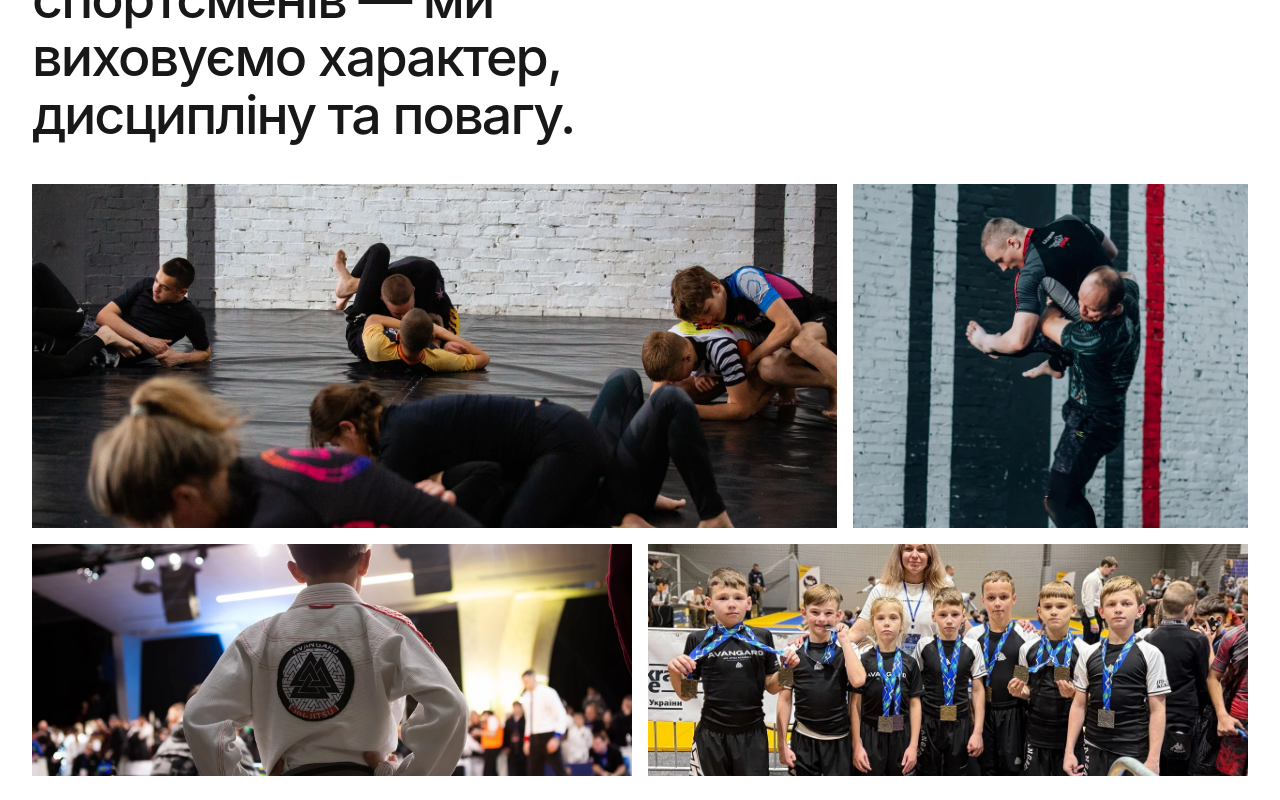
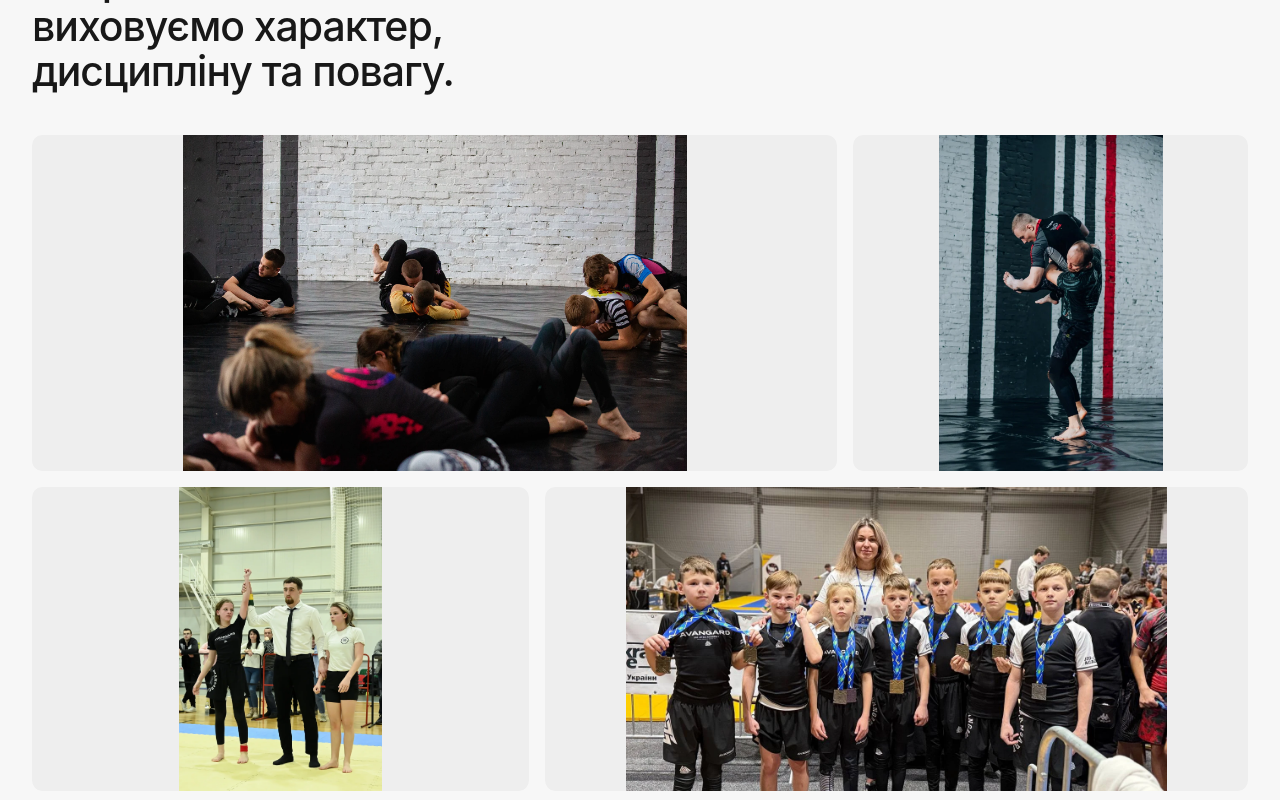
Before and after one commit to dobrodiynazar-dotcom/Avg-, a Next.js app: page / in a window 1280 px wide. Shown: the part 3600-4400 px from the top of the page. Built offline with nearby package versions, Linux system fonts and the light colour scheme.

Commit message:
Refine homepage academy collage and mobile header

```diff
--- a/src/components/layout/SiteHeader.tsx
+++ b/src/components/layout/SiteHeader.tsx
@@ -17,7 +17,7 @@ export function SiteHeader() {
           <Link className="min-w-0 text-[var(--color-ink)]" href="/">
             <span className="flex items-center gap-3">
               <BrandMark className="inline-flex h-7 w-7 shrink-0 items-center justify-center" />
-              <span className="truncate text-[12px] font-semibold uppercase tracking-[0.12em] text-[var(--color-ink)]">
+              <span className="truncate text-[14px] font-semibold uppercase tracking-[0.08em] text-[var(--color-ink)] md:text-[12px] md:tracking-[0.12em]">
                 {academyInfo.shortName}
               </span>
             </span>
--- a/src/components/sections/GallerySection.tsx
+++ b/src/components/sections/GallerySection.tsx
@@ -10,33 +10,33 @@ type GallerySectionProps = {
 };
 
 const collageItemClassMap: Record<string, string> = {
-  "academy-training": "col-span-2 md:col-span-8 md:h-[21.5rem]",
-  "academy-throw": "md:col-span-4 md:h-[21.5rem]",
-  "academy-competition": "md:col-span-6 md:h-[14.5rem]",
-  "academy-team": "col-span-2 md:col-span-6 md:h-[14.5rem]",
+  "academy-training": "col-span-2 md:col-span-8 md:h-[21rem]",
+  "academy-throw": "md:col-span-4 md:h-[21rem]",
+  "academy-competition": "md:col-span-5 md:h-[19rem]",
+  "academy-team": "col-span-2 md:col-span-7 md:h-[19rem]",
 };
 
 const collageAspectClassMap: Record<string, string> = {
   "academy-training": "aspect-[4/3] md:aspect-auto",
   "academy-throw": "aspect-[4/5] md:aspect-auto",
-  "academy-competition": "aspect-[4/3] md:aspect-auto",
+  "academy-competition": "aspect-[3/4] md:aspect-auto",
   "academy-team": "aspect-[16/9] md:aspect-auto",
 };
 
 export function GallerySection({ intro, assets }: GallerySectionProps) {
   return (
-    <section className="border-b border-[rgb(10_10_10_/_0.08)] bg-white py-14 text-[var(--color-inverse-ink)] sm:py-16 lg:py-20">
+    <section className="border-b border-[rgb(10_10_10_/_0.08)] bg-[var(--color-surface-3)] py-14 text-[var(--color-inverse-ink)] sm:py-16 lg:py-20">
       <Container className="space-y-8 sm:space-y-10" size="wide">
         <div className="max-w-[52rem] space-y-4">
           <p className="text-xs font-bold uppercase tracking-[0.22em] text-[var(--color-primary)]">
             {intro.eyebrow}
           </p>
-          <h2 className="text-balance text-[clamp(2rem,4.2vw,3.8rem)] font-medium leading-[1.08] tracking-[-0.035em] text-[var(--color-inverse-ink)] sm:max-w-[17ch]">
+          <h2 className="text-balance text-[clamp(1.65rem,3.2vw,2.9rem)] font-medium leading-[1.12] tracking-[-0.025em] text-[var(--color-inverse-ink)] sm:max-w-[20ch]">
             {intro.title}
           </h2>
         </div>
 
-        <div className="grid w-full grid-cols-2 gap-2.5 sm:gap-3 md:grid-cols-12 lg:gap-4">
+        <div className="grid w-full grid-cols-2 gap-3 sm:gap-3.5 md:grid-cols-12 lg:gap-4">
           {assets.map((asset) => (
             <figure
               className={`min-w-0 ${collageItemClassMap[asset.id] ?? ""} ${
@@ -47,12 +47,12 @@ export function GallerySection({ intro, assets }: GallerySectionProps) {
               <div
                 className={`${
                   collageAspectClassMap[asset.id] ?? "aspect-[4/3]"
-                } group relative w-full overflow-hidden bg-[rgb(245_245_245)] md:h-full`}
+                } group relative w-full overflow-hidden rounded-[0.65rem] bg-[rgb(238_238_238)] md:h-full`}
               >
                 {asset.imageSrc ? (
                   <Image
                     alt={asset.title}
-                    className="object-cover transition-transform duration-500 ease-out group-hover:scale-[1.025] motion-reduce:transition-none motion-reduce:group-hover:scale-100"
+                    className="object-contain transition-transform duration-500 ease-out group-hover:scale-[1.02] motion-reduce:transition-none motion-reduce:group-hover:scale-100"
                     fill
                     sizes={
                       asset.id === "academy-training"
--- a/src/content/media.ts
+++ b/src/content/media.ts
@@ -32,14 +32,14 @@ export const mediaAssets: MediaAsset[] = [
   },
   {
     id: "academy-competition",
-    title: "Очікування перед сутичкою",
+    title: "Перемога на татамі",
     kind: "photo",
-    summary: "Спортсмен Avangard Jiu-Jitsu перед виходом на татамі.",
+    summary: "Спортсменка Avangard Jiu-Jitsu після завершення сутички.",
     aspectRatio: "landscape",
     status: "selected",
     statusLabel: "Реальне фото",
-    imageSrc: "/media/gallery/academy-collage-competition.webp",
-    objectPosition: "center 44%",
+    imageSrc: "/media/gallery/academy-collage-award.webp",
+    objectPosition: "center center",
   },
   {
     id: "academy-team",
```
Also changed, not shown: public/media/gallery/academy-collage-award.webp (added), public/media/gallery/academy-collage-competition.webp (deleted).
